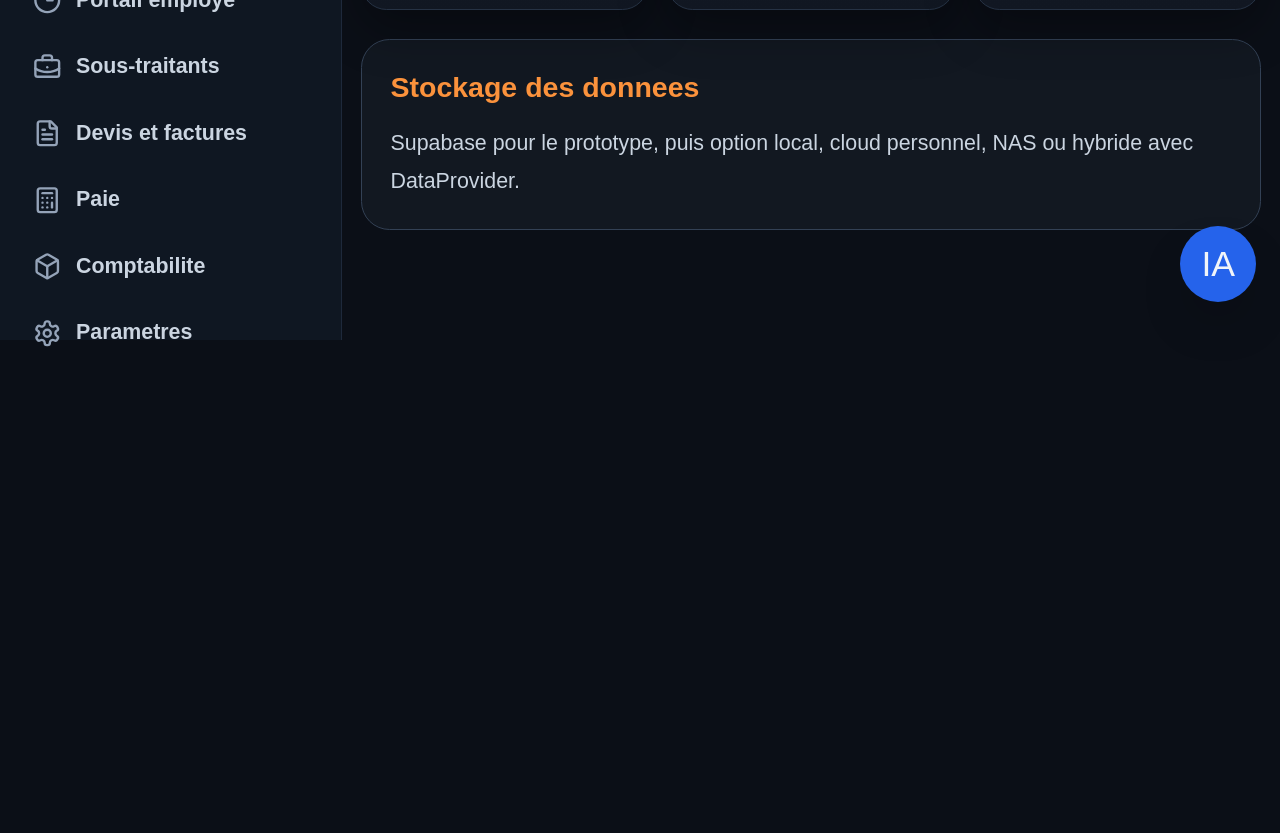
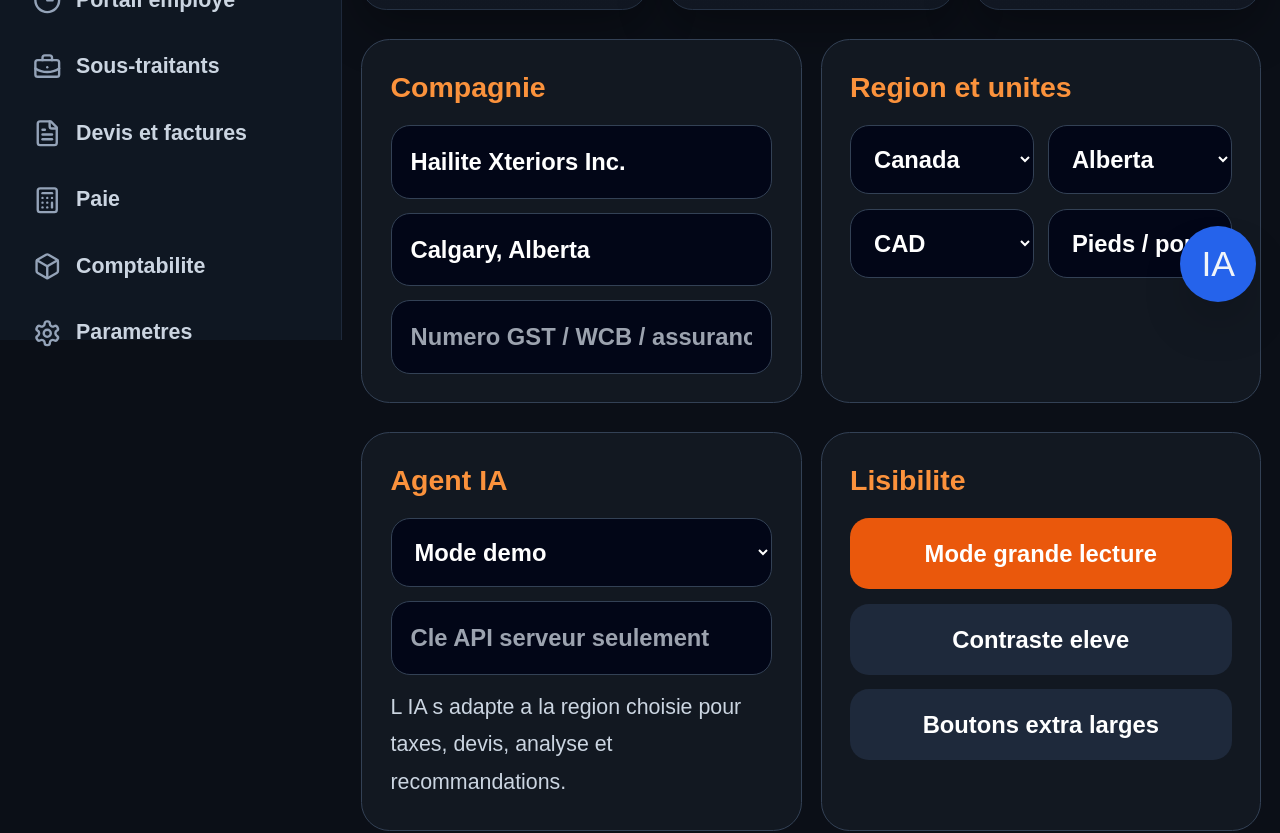
Before and after one commit to bisaillonpatrick1979-dev/Chatgpt-hailite-, a Next.js app: page /settings in a window 1280 px wide. Shown: the part 460-1293 px from the top of the page. Before the commit the page ends 823 px from the top, so only its background shows below. Built offline with nearby package versions, Linux system fonts and the light colour scheme.

Commit message:
Upgrade settings page for region storage AI and readability

```diff
--- a/app/settings/page.tsx
+++ b/app/settings/page.tsx
@@ -1,21 +1,56 @@
 import { AppShell, ProMetric } from "@/components/AppShell";
+import { StorageSelector } from "@/components/StorageSelector";
 
 export default function Page() {
   return (
     <AppShell>
       <section className="pro-card p-6">
         <h1 className="text-5xl font-black">Reglages</h1>
-        <p className="large-readable mt-3 text-slate-400">Configuration compagnie, region, stockage, langues, taxes, devises et lisibilite.</p>
+        <p className="large-readable mt-3 text-slate-400">Configuration compagnie, region, stockage, langues, taxes, devises, IA et lisibilite.</p>
       </section>
       <section className="mt-5 grid gap-4 md:grid-cols-3">
         <ProMetric label="Region" value="AB" note="Alberta Canada" tone="blue" />
         <ProMetric label="Devise" value="CAD" note="GST 5%" tone="green" />
         <ProMetric label="Lecture" value="XL" note="Mode haute lisibilite" tone="orange" />
       </section>
-      <section className="pro-panel mt-6 p-6">
-        <h2 className="text-2xl font-black text-orange-400">Stockage des donnees</h2>
-        <p className="large-readable mt-4 text-slate-300">Supabase pour le prototype, puis option local, cloud personnel, NAS ou hybride avec DataProvider.</p>
+      <section className="mt-6 grid gap-4 xl:grid-cols-2">
+        <section className="pro-panel p-6">
+          <h2 className="text-2xl font-black text-orange-400">Compagnie</h2>
+          <div className="mt-4 grid gap-3">
+            <input className="rounded-2xl border border-slate-700 bg-slate-950 p-4 text-xl font-bold text-white" defaultValue="Hailite Xteriors Inc." />
+            <input className="rounded-2xl border border-slate-700 bg-slate-950 p-4 text-xl font-bold text-white" defaultValue="Calgary, Alberta" />
+            <input className="rounded-2xl border border-slate-700 bg-slate-950 p-4 text-xl font-bold text-white" placeholder="Numero GST / WCB / assurance" />
+          </div>
+        </section>
+        <section className="pro-panel p-6">
+          <h2 className="text-2xl font-black text-orange-400">Region et unites</h2>
+          <div className="mt-4 grid gap-3 md:grid-cols-2">
+            <select className="rounded-2xl border border-slate-700 bg-slate-950 p-4 text-xl font-bold text-white"><option>Canada</option><option>United States</option><option>Europe</option></select>
+            <select className="rounded-2xl border border-slate-700 bg-slate-950 p-4 text-xl font-bold text-white"><option>Alberta</option><option>Quebec</option><option>Texas</option><option>Europe generic</option></select>
+            <select className="rounded-2xl border border-slate-700 bg-slate-950 p-4 text-xl font-bold text-white"><option>CAD</option><option>USD</option><option>EUR</option></select>
+            <select className="rounded-2xl border border-slate-700 bg-slate-950 p-4 text-xl font-bold text-white"><option>Pieds / pouces / pi2</option><option>Metrique</option></select>
+          </div>
+        </section>
       </section>
+      <section className="mt-6 grid gap-4 xl:grid-cols-2">
+        <section className="pro-panel p-6">
+          <h2 className="text-2xl font-black text-orange-400">Agent IA</h2>
+          <div className="mt-4 grid gap-3">
+            <select className="rounded-2xl border border-slate-700 bg-slate-950 p-4 text-xl font-bold text-white"><option>Mode demo</option><option>OpenAI</option><option>Gemini</option><option>Claude</option></select>
+            <input className="rounded-2xl border border-slate-700 bg-slate-950 p-4 text-xl font-bold text-white" placeholder="Cle API serveur seulement" />
+            <p className="large-readable text-slate-300">L IA s adapte a la region choisie pour taxes, devis, analyse et recommandations.</p>
+          </div>
+        </section>
+        <section className="pro-panel p-6">
+          <h2 className="text-2xl font-black text-orange-400">Lisibilite</h2>
+          <div className="mt-4 grid gap-3">
+            <button className="rounded-2xl bg-orange-600 p-4 text-xl font-black text-white">Mode grande lecture</button>
+            <button className="rounded-2xl bg-slate-800 p-4 text-xl font-black text-white">Contraste eleve</button>
+            <button className="rounded-2xl bg-slate-800 p-4 text-xl font-black text-white">Boutons extra larges</button>
+          </div>
+        </section>
+      </section>
+      <StorageSelector />
     </AppShell>
   );
 }
```
